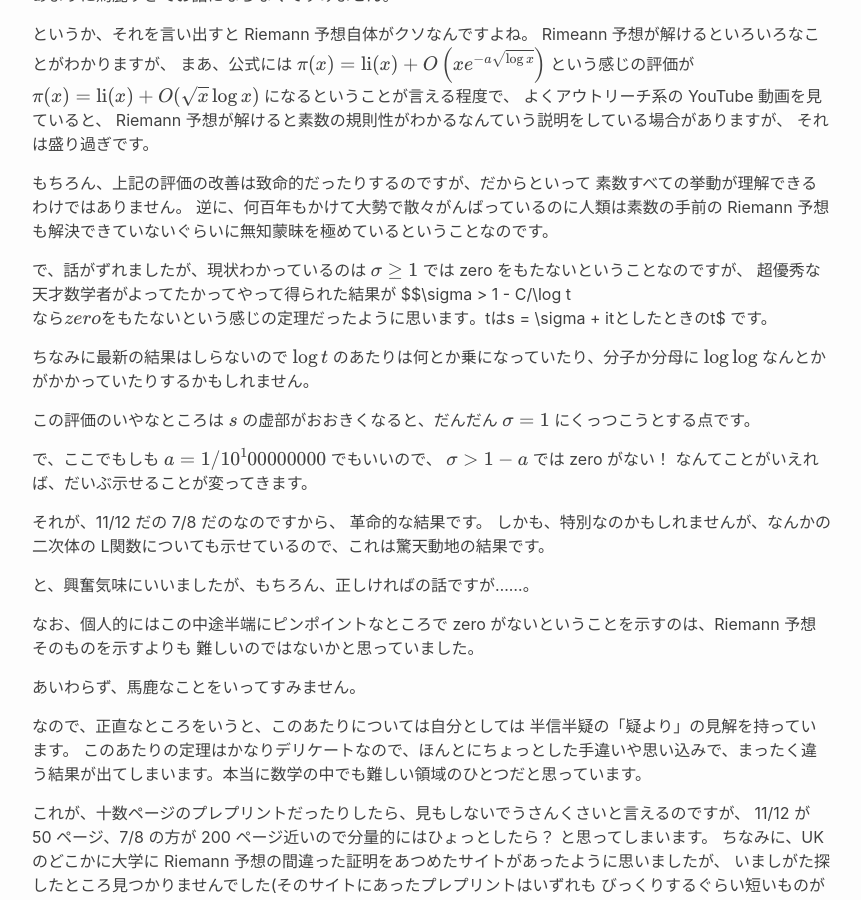
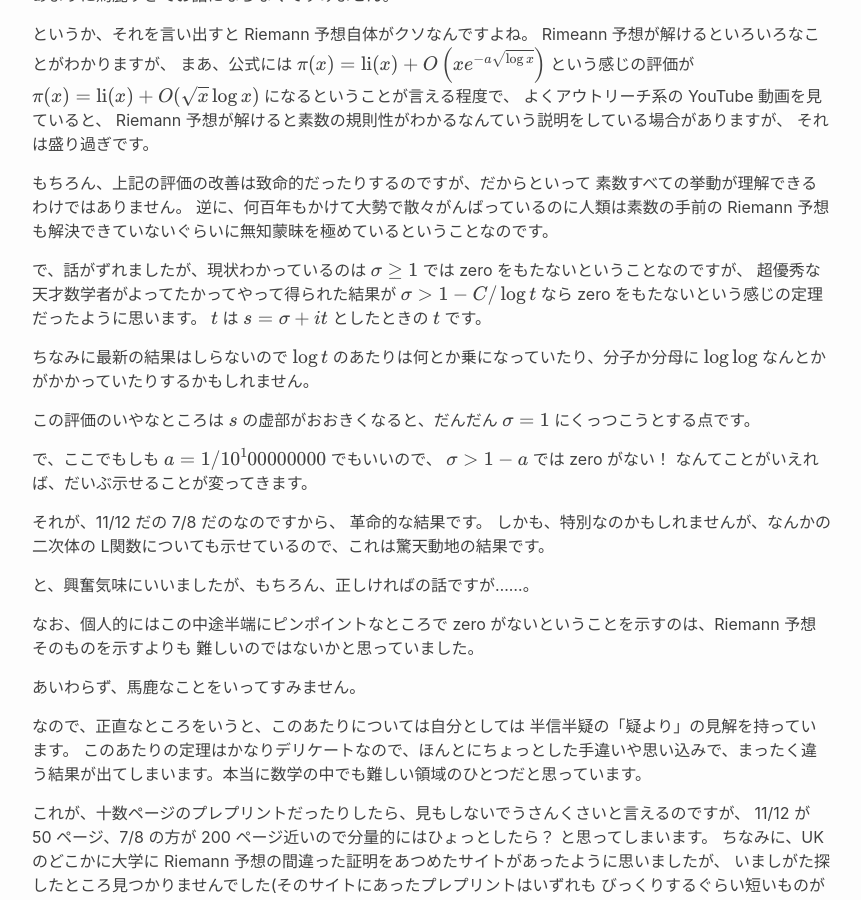
Before and after one commit to eiu2/eiu2.github.com, a Jekyll site: the page built from _posts/2026-10-11-QRH.md, in a window 1280 px wide and 900 px high, scrolled down 981 px. Shown: the whole window, without its empty margins (208-1069 px from the left). Built offline with Jekyll 4.4.1, drawn with Linux system fonts in a browser that asks for light colours; nearby versions of some CDN libraries; formulas are drawn with MathJax 3.

Commit message:
Update 2026-10-11-QRH.md

```diff
--- a/_posts/2026-10-11-QRH.md
+++ b/_posts/2026-10-11-QRH.md
@@ -92,7 +92,7 @@ Riemann 予想も解決できていないぐらいに無知蒙昧を極めてい
 $\sigma \geq 1$
 では zero をもたないということなのですが、
 超優秀な天才数学者がよってたかってやって得られた結果が
-$$\sigma > 1 - C/\log t$
+$$\sigma > 1 - C/\log t$$
 なら zero をもたないという感じの定理だったように思います。
 $t$
 は
```
